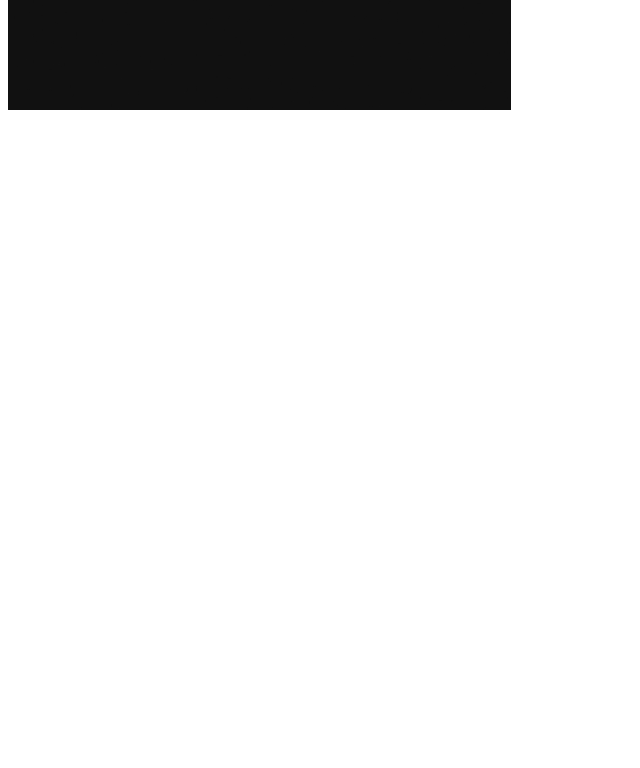
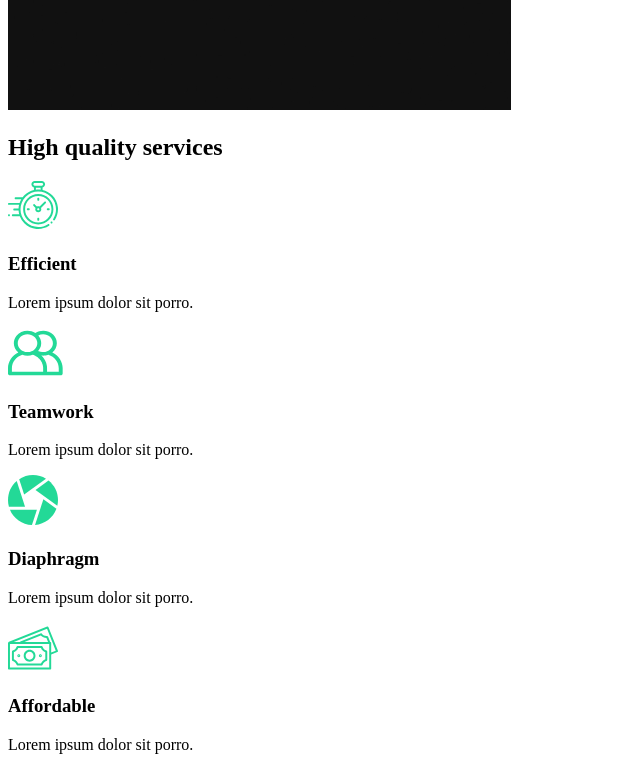
Before and after one commit to nixigg86/the-creative-capture, a React (Create React App) app: page / in a window 1280 px wide. Shown: the part 860-1628 px from the top of the page, without its empty margins (0-640 px from the left). Before the commit the page ends 982 px from the top, so only its background shows below. Built offline with nearby package versions, Linux system fonts and the light colour scheme.

Commit message:
Added Services section

```diff
--- a/src/App.js
+++ b/src/App.js
@@ -1,12 +1,11 @@
 import React from 'react';
-import AboutSection from './components/AboutSection';
 // Import Pages
 import AboutUs from './pages/AboutUs';
 
 function App() {
   return (
     <div className="App">
-      <AboutSection />
+      <AboutUs />
     </div>
   );
 }
--- /dev/null
+++ b/src/components/ServicesSection.js
@@ -0,0 +1,54 @@
+import React from "react";
+// Import icons
+import clock from "../img/clock.svg";
+import diaphragm from "../img/diaphragm.svg";
+import money from "../img/money.svg";
+import teamwork from "../img/teamwork.svg";
+import home2 from '../img/home2.png';
+
+const ServicesSection = () => {
+  return (
+    <div className="services">
+      <div className="description">
+        <h2>
+          High <span>quality</span> services
+        </h2>
+        <div className="cards">
+          <div className="card">
+            <div className="icon">
+              <img src={clock} alt="clock" />
+              <h3>Efficient</h3>
+            </div>
+            <p>Lorem ipsum dolor sit porro.</p>
+          </div>
+          <div className="card">
+            <div className="icon">
+              <img src={teamwork} alt="teamwork" />
+              <h3>Teamwork</h3>
+            </div>
+            <p>Lorem ipsum dolor sit porro.</p>
+          </div>
+          <div className="card">
+            <div className="icon">
+              <img src={diaphragm} alt="diaphragm" />
+              <h3>Diaphragm</h3>
+            </div>
+            <p>Lorem ipsum dolor sit porro.</p>
+          </div>
+          <div className="card">
+            <div className="icon">
+              <img src={money} alt="money" />
+              <h3>Affordable</h3>
+            </div>
+            <p>Lorem ipsum dolor sit porro.</p>
+          </div>
+        </div>
+      </div>
+      <div className="image">
+        <img src={home2} alt="home"/>
+      </div>
+    </div>
+  );
+};
+
+export default ServicesSection;
--- a/src/pages/AboutUs.js
+++ b/src/pages/AboutUs.js
@@ -1,10 +1,14 @@
 import React from 'react';
 import AboutSection from '../components/AboutSection';
+import ServicesSection from '../components/ServicesSection';
 
 const AboutUs = () => {
   return (
-    <AboutSection />
-  )
-}
+    <>
+      <AboutSection />
+      <ServicesSection />
+    </>
+  );
+};
 
 export default AboutUs;
```
